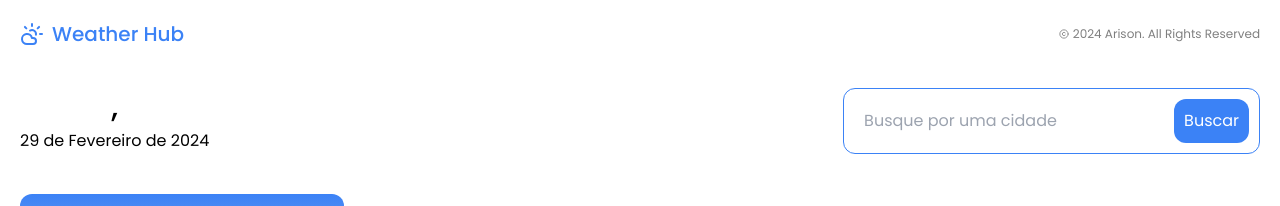
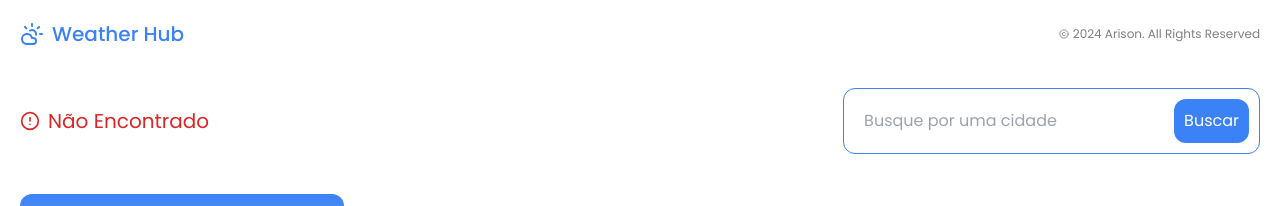
Before and after one commit to arisonfirmino/weather-hub, a Next.js app: page / in a window 1280 px wide. Shown: the top 206 px of the page. Built offline with nearby package versions, Linux system fonts and the light colour scheme; no server answers.

Commit message:
feat: add a conditional check to display a message when weather data is not found and hides the CityDate component

```diff
--- a/app/(home)/page.tsx
+++ b/app/(home)/page.tsx
@@ -5,6 +5,7 @@ import Header from "../components/header";
 import CityDate from "../components/city-date";
 import Search from "../components/search";
 import TemperatureDisplay from "../components/temperature-display";
+import { AlertCircleIcon } from "lucide-react";
 
 export default function Home() {
   const API_KEY = process.env.NEXT_PUBLIC_API_KEY;
@@ -12,21 +13,29 @@ export default function Home() {
   const API_URL = `https://api.openweathermap.org/data/2.5/weather?q=${cityName}&appid=${API_KEY}&units=metric`;
 
   const [weatherData, setWeatherData] = useState(null);
+  const [notFound, setNotFound] = useState(false);
 
   const handleSearch = (city: string) => {
     setCityName(city);
   };
 
   useEffect(() => {
-    fetch(API_URL)
-      .then((response) => response.json())
-      .then((data: any) => {
+    const fetchData = async () => {
+      try {
+        const response = await fetch(API_URL);
+        if (!response.ok) {
+          throw new Error("Failed to fetch data");
+        }
+        const data = await response.json();
         setWeatherData(data);
-        console.log(data);
-      })
-      .catch((error) => {
+        setNotFound(false);
+      } catch (error) {
         console.error("Error fetching data:", error);
-      });
+        setWeatherData(null);
+        setNotFound(true);
+      }
+    };
+    fetchData();
   }, [API_URL]);
 
   return (
@@ -34,7 +43,14 @@ export default function Home() {
       <Header />
 
       <section className="flex w-full flex-col items-center gap-5 xl:flex-row xl:justify-between xl:gap-0">
-        <CityDate weatherData={weatherData} />
+        {notFound && (
+          <p className="flex items-center gap-2 text-xl text-red-600">
+            <AlertCircleIcon size={20} />
+            Não Encontrado
+          </p>
+        )}
+
+        {!notFound && weatherData && <CityDate weatherData={weatherData} />}
         <Search onSearch={handleSearch} />
       </section>
 
--- a/app/components/city-date.tsx
+++ b/app/components/city-date.tsx
@@ -18,9 +18,9 @@ export default function CityDate({ weatherData }: any) {
   } de ${currentDate.getFullYear()}`;
 
   return (
-    <div className="flex cursor-default flex-col items-center gap-1">
+    <div className="flex cursor-default flex-col items-center gap-1 xl:items-start">
       <h1 className="text-3xl font-medium">
-        {weatherData?.name}, {weatherData?.sys.country}
+        {weatherData?.name}, {weatherData?.sys?.country}
       </h1>
       <p className="tet-xl">{formattedDate}</p>
     </div>
```
